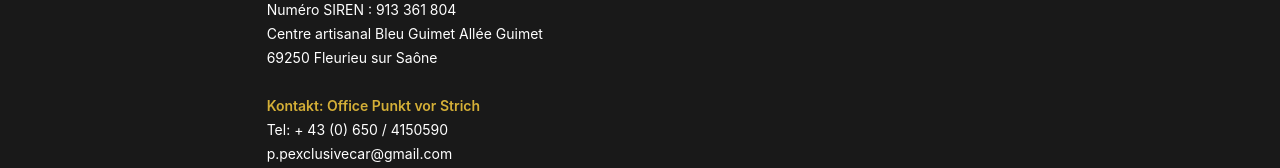
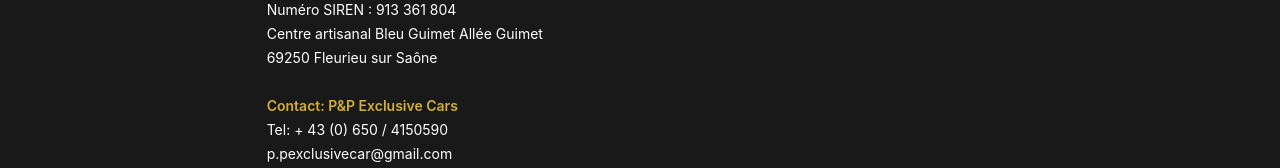
Before and after one commit to bdaoui/buyacar-client, a React (Create React App) app: page /info in a window 1280 px wide. Shown: the part 240-408 px from the top of the page. Built offline with nearby package versions, Linux system fonts and the light colour scheme; no server answers.

Commit message:
doing changed to info

```diff
--- a/src/pages/Info.js
+++ b/src/pages/Info.js
@@ -14,7 +14,7 @@
         <p>69250 Fleurieu sur Saône </p>
 
         <h2 className="pt-6 font-semibold text-gold">
-          Kontakt: Office Punkt vor Strich
+         Contact: P&P Exclusive Cars
         </h2>
         <p>Tel: + 43 (0) 650 / 4150590</p>
         <p>p.pexclusivecar@gmail.com</p>
```
